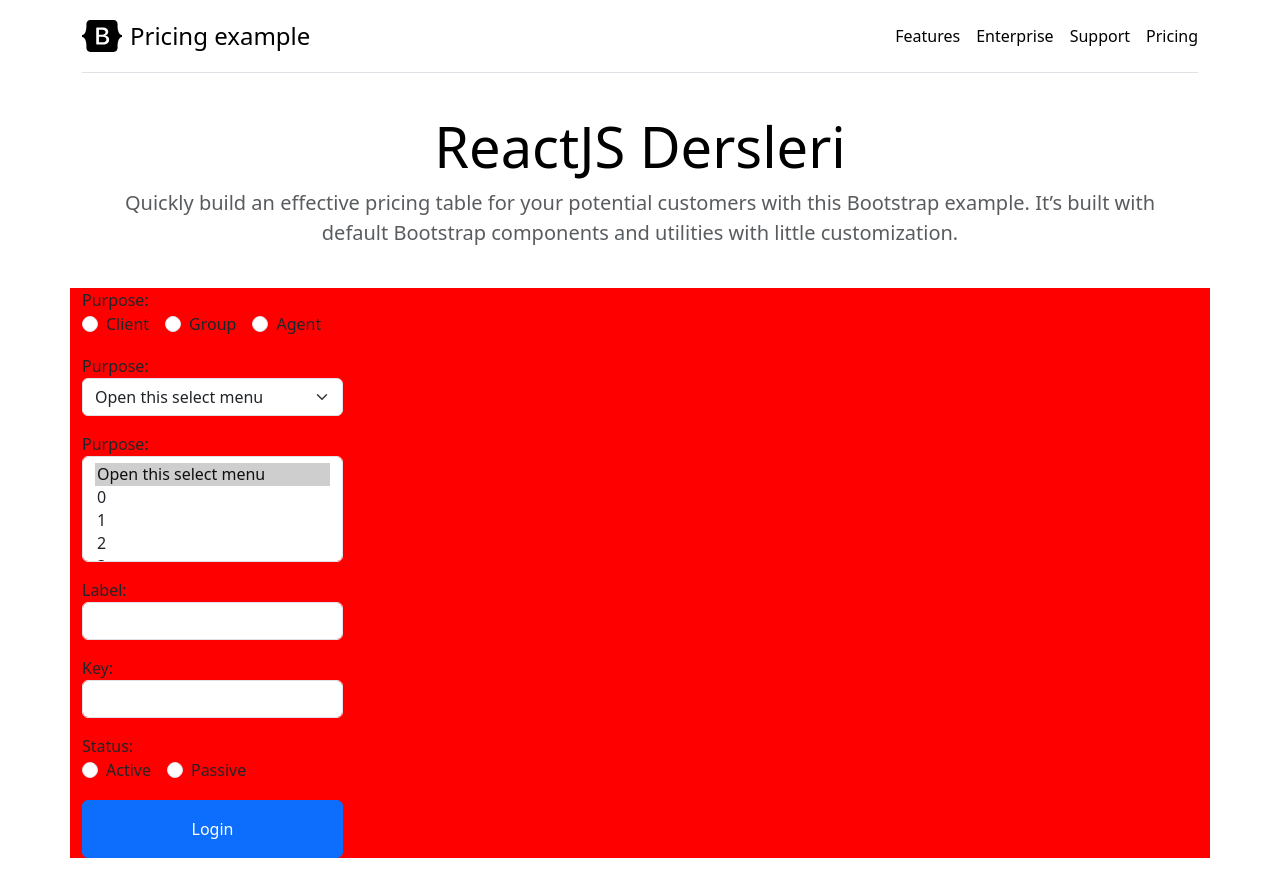
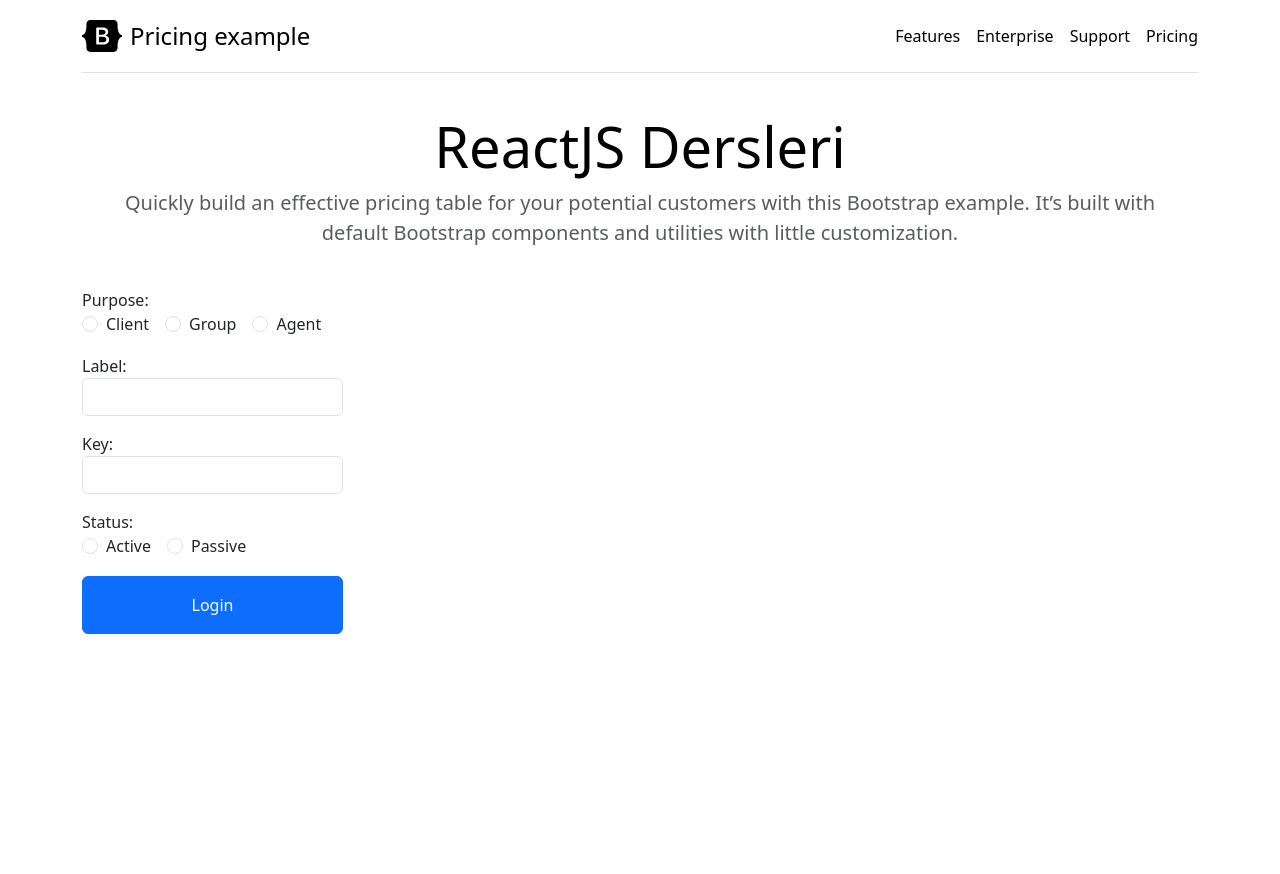
Before and after one commit to nixarsoft/crm-fe, a React (Vite) app: page / in a window 1280 px wide. After the commit the page ends 800 px from the top, so only its background shows below. Built offline with nearby package versions, Linux system fonts and the light colour scheme.

Commit message:
tasks drawio

```diff
--- a/src/app.jsx
+++ b/src/app.jsx
@@ -1,6 +1,6 @@
 import { useEffect, useState } from "react";
+import AdditionalInfoForm from "./components/forms/additional-info-form";
 import Header from "./components/header";
-import Task1AdditionalInfo from "./tasks/task1-additional-info";
 
 /*
 Soru: JS'de export default ile export const arasındaki farklar nelerdir?
@@ -73,7 +73,7 @@ export default function App() {
           </p>
         </div>
 
-        <Task1AdditionalInfo />
+        <AdditionalInfoForm />
       </div>
     </>
   );
--- a/src/tasks/task1-additional-info/index.jsx
+++ b/src/components/forms/additional-info-form/index.jsx
@@ -1,12 +1,13 @@
 import { useEffect, useLayoutEffect, useRef, useState } from "react";
-import CaptionWithRadio from "../../components/caption-with-radio";
-import CaptionWithText from "../../components/caption-with-text";
+import CaptionWithRadio from "../../caption-with-radio";
+import CaptionWithText from "../../caption-with-text";
 
-export default function Task1AdditionalInfo() {
+export default function AdditionalInfoForm() {
   const [purpose, setPurpose] = useState("client");
   const [label, setLabel] = useState("");
   const [key, setKey] = useState("");
   const [status, setStatus] = useState("active");
+
   console.log(">> All state values:", { purpose, label, key, status });
 
   const additionalInfoFormRef = useRef();
@@ -25,16 +26,16 @@ export default function Task1AdditionalInfo() {
   }, [status]);
 
   useLayoutEffect(() => {
-    containerRef.current.style.backgroundColor = "red";
+    // containerRef.current.style.backgroundColor = "red";
     console.log(">> useLayoutEffect çalıştı.");
   }, []);
 
-  const optionsArr = Array(80).fill(0);
+  // const optionsArr = Array(80).fill(0);
   return (
     <div
       className="row"
       ref={containerRef}
-      style={{ backgroundColor: "green" }}
+      // style={{ backgroundColor: "green" }}
     >
       <div className="col-3">
         <form ref={additionalInfoFormRef}>
@@ -62,39 +63,6 @@ export default function Task1AdditionalInfo() {
               label="Agent"
               onClick={(event) => setPurpose(event.target.value)}
             />
-          </div>
-
-          <div className="mb-3">
-            Purpose:
-            <br />
-            <select
-              name="purpose_select"
-              class="form-select"
-              aria-label="Default select example"
-            >
-              <option selected>Open this select menu</option>
-
-              {optionsArr.map((item, index) => (
-                <option value={index}>{index}</option>
-              ))}
-            </select>
-          </div>
-
-          <div className="mb-3">
-            Purpose:
-            <br />
-            <select
-              name="purpose_multiselect"
-              class="form-select"
-              aria-label="Default select example"
-              multiple
-            >
-              <option selected>Open this select menu</option>
-
-              {optionsArr.map((item, index) => (
-                <option value={index}>{index}</option>
-              ))}
-            </select>
           </div>
 
           <CaptionWithText
@@ -148,6 +116,7 @@ export default function Task1AdditionalInfo() {
                 myObj["val" + i] = 0;
               }
 
+              // Formu json'a çevir.
               const formValues = Object.fromEntries(
                 new FormData(additionalInfoFormRef.current).entries()
               );
```
Also changed, not shown: 2 other files (tests, documents, lock files or other folders).
